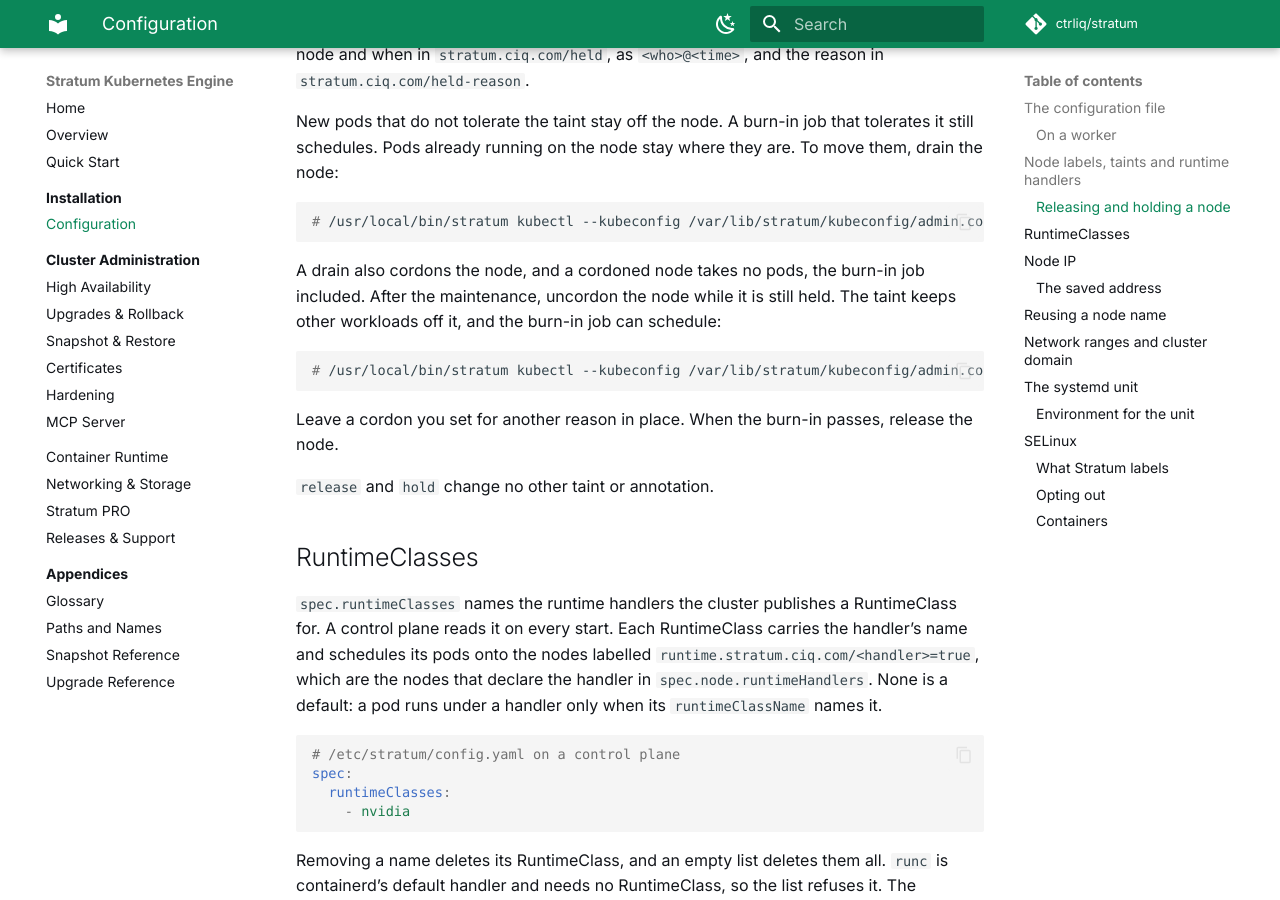
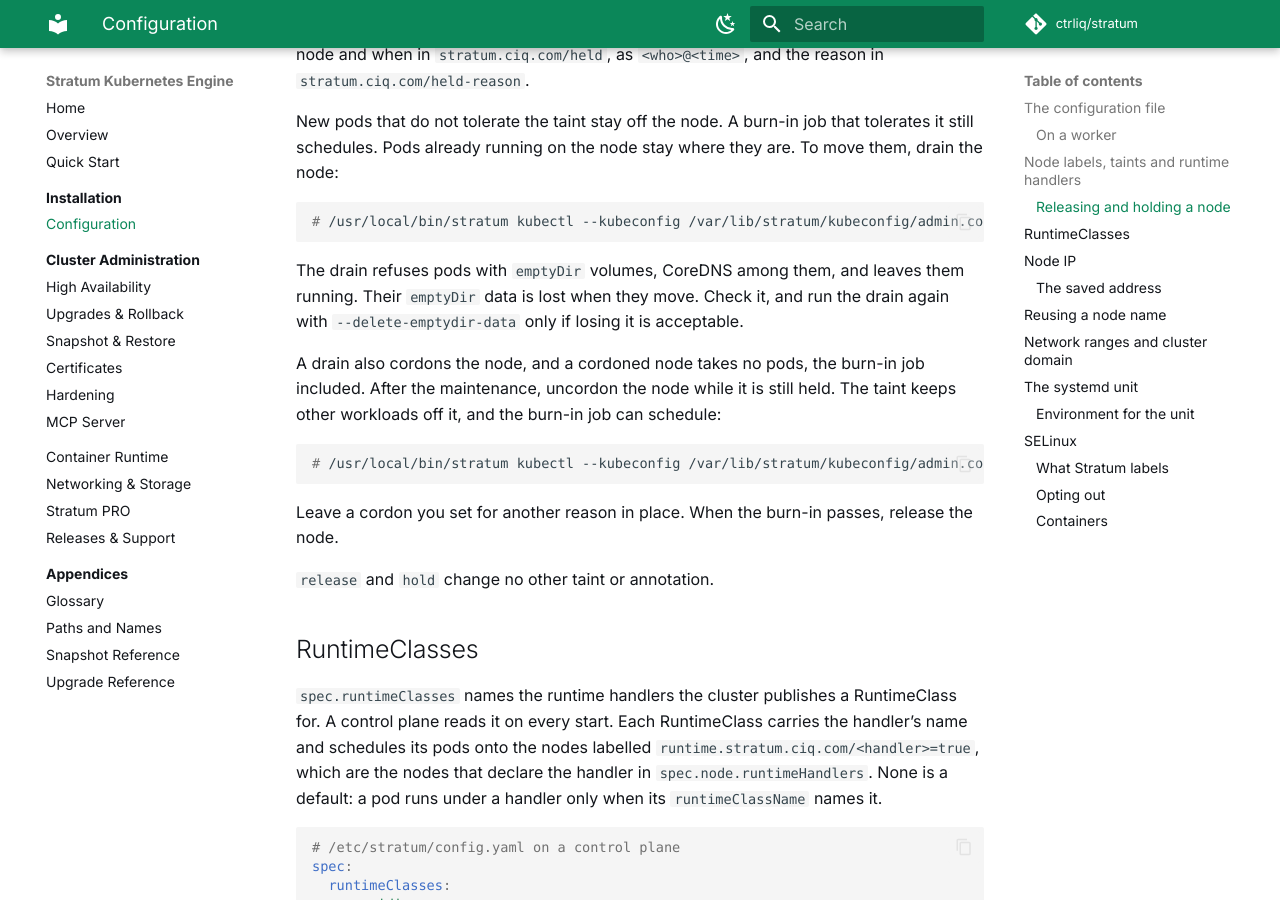
Before and after one commit to ctrliq/stratum, an MkDocs documentation site: the page built from docs/docs/installation/configuration.md, in a window 1280 px wide and 900 px high, scrolled down 3956 px. Built offline with MkDocs 1.6.1 and Material for MkDocs 9.7.7, drawn with Linux system fonts in a browser that asks for light colours; comment, search, counter and statistics services are not loaded.

Commit message:
docs(configuration): say a drain refuses emptyDir pods unless told to delete their data
The drain step now says that a drain refuses pods with emptyDir volumes,
CoreDNS among them, and leaves them running, and to retry with
--delete-emptydir-data only once losing that data is acceptable.

Signed-off-by: cwolford <WolfyChris@users.noreply.github.com>

````diff
--- a/docs/docs/installation/configuration.md
+++ b/docs/docs/installation/configuration.md
@@ -203,6 +203,10 @@
 ```console
 # /usr/local/bin/stratum kubectl --kubeconfig /var/lib/stratum/kubeconfig/admin.conf drain gpu-worker-1 --ignore-daemonsets
 ```
+
+The drain refuses pods with `emptyDir` volumes, CoreDNS among them, and leaves
+them running. Their `emptyDir` data is lost when they move. Check it, and run
+the drain again with `--delete-emptydir-data` only if losing it is acceptable.
 
 A drain also cordons the node, and a cordoned node takes no pods, the burn-in
 job included. After the maintenance, uncordon the node while it is still held.
````
